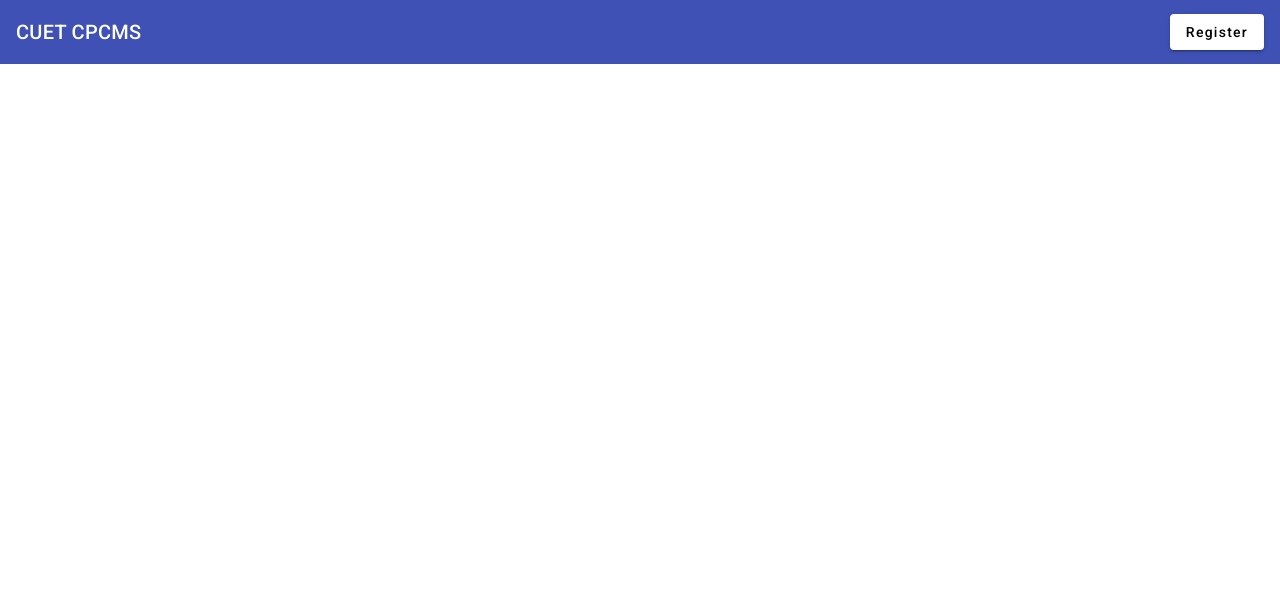
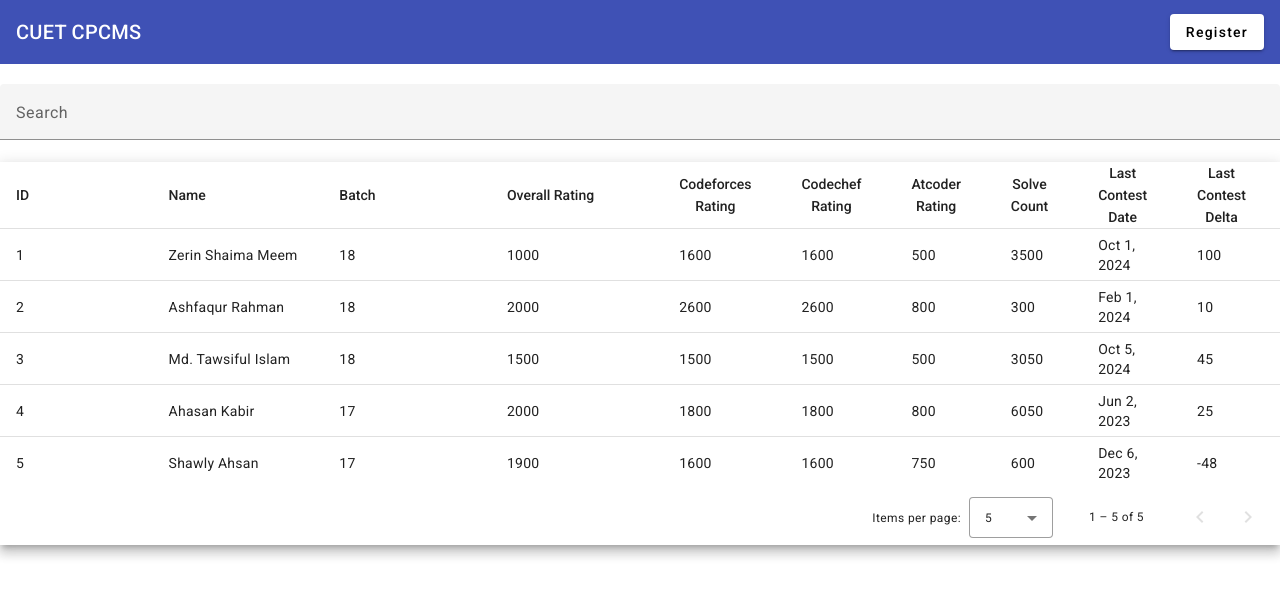
Before and after one commit to AdidR10/cpcms, an Angular app: page / in a window 1280 px wide. Shown: the top 596 px of the page. Built offline with nearby package versions, Linux system fonts and the light colour scheme; data requests are answered from the project's data file.

Commit message:
Leaderboard added with search feature

```diff
--- a/db.json
+++ b/db.json
@@ -38,5 +38,69 @@
       "atcoderHandle": "fwrf",
       "id": 2
     }
+  ],
+  "onlineAPI":[
+    {
+      "id":1,
+      "name":"Zerin Shaima Meem",
+      "batch":18,
+      "overallRating": 1000,
+      "codeforcesRating": 1420,
+      "codechefRating": 1600,
+      "atcoderRating": 500,
+      "solveCount":3500,
+      "lastContestDate": "10-01-2024",
+      "lastContestDelta": 100
+    },
+    {
+      "id":2,
+      "name":"Ashfaqur Rahman",
+      "batch":18,
+      "overallRating": 2000,
+      "codeforcesRating": 1620,
+      "codechefRating": 2600,
+      "atcoderRating": 800,
+      "solveCount":300,
+      "lastContestDate": "02-01-2024",
+      "lastContestDelta": 10
+    },
+    {
+      "id":3,
+      "name":"Md. Tawsiful Islam",
+      "batch":18,
+      "overallRating": 1500,
+      "codeforcesRating": 1500,
+      "codechefRating": 1500,
+      "atcoderRating": 500,
+      "solveCount":3050,
+      "lastContestDate": "10-05-2024",
+      "lastContestDelta": 45
+    },
+    {
+      "id":4,
+      "name":"Ahasan Kabir",
+      "batch":17,
+      "overallRating": 2000,
+      "codeforcesRating": 1900,
+      "codechefRating": 1800,
+      "atcoderRating": 800,
+      "solveCount":6050,
+      "lastContestDate": "06-02-2023",
+      "lastContestDelta": 25
+    },
+    {
+      "id":5,
+      "name":"Shawly Ahsan",
+      "batch":17,
+      "overallRating": 1900,
+      "codeforcesRating": 2000,
+      "codechefRating": 1600,
+      "atcoderRating": 750,
+      "solveCount":600,
+      "lastContestDate": "12-06-2023",
+      "lastContestDelta": -48
+    }
+
+
   ]
 }
--- a/src/app/app-routing.module.ts
+++ b/src/app/app-routing.module.ts
@@ -1,7 +1,9 @@
 import { NgModule } from '@angular/core';
 import { RouterModule, Routes } from '@angular/router';
-
-const routes: Routes = [];
+import { LeaderboardComponent } from './leaderboard/leaderboard.component';
+const routes: Routes = [
+  {path: '', component: LeaderboardComponent}
+];
 
 @NgModule({
   imports: [RouterModule.forRoot(routes)],
--- a/src/app/app.component.html
+++ b/src/app/app.component.html
@@ -5,3 +5,4 @@
     Register
   </button>
 </mat-toolbar>
+<router-outlet></router-outlet>
--- /dev/null
+++ b/src/app/leaderboard/leaderboard.component.html
@@ -0,0 +1,64 @@
+<div class="main-body">
+    <mat-form-field>
+        <mat-label>Search</mat-label>
+        <input matInput (keyup)="applyFilter($event)" placeholder="Ex. Meem" #input>
+    </mat-form-field>
+
+    <div class="mat-elevation-z8">
+        <table mat-table [dataSource]="dataSource" matSort>
+
+            <ng-container matColumnDef="id">
+                <!-- i will show rank here.. -->
+                <th mat-header-cell *matHeaderCellDef mat-sort-header> ID </th>
+                <td mat-cell *matCellDef="let row"> {{row.id}} </td>
+            </ng-container>
+            <ng-container matColumnDef="name">
+                <th mat-header-cell *matHeaderCellDef mat-sort-header> Name </th>
+                <td mat-cell *matCellDef="let row"> {{row.name}} </td>
+            </ng-container>
+            <ng-container matColumnDef="batch">
+                <th mat-header-cell *matHeaderCellDef mat-sort-header> Batch </th>
+                <td mat-cell *matCellDef="let row"> {{row.batch}} </td>
+            </ng-container>
+            <ng-container matColumnDef="overallRating">
+                <th mat-header-cell *matHeaderCellDef mat-sort-header> Overall Rating </th>
+                <td mat-cell *matCellDef="let row"> {{row.overallRating}} </td>
+            </ng-container>
+
+            <ng-container matColumnDef="codeforcesRating">
+                <th mat-header-cell *matHeaderCellDef mat-sort-header> Codeforces Rating </th>
+                <td mat-cell *matCellDef="let row"> {{row.codechefRating}} </td>
+            </ng-container>
+            <ng-container matColumnDef="codechefRating">
+                <th mat-header-cell *matHeaderCellDef mat-sort-header> Codechef Rating </th>
+                <td mat-cell *matCellDef="let row"> {{row.codechefRating}} </td>
+            </ng-container>
+            <ng-container matColumnDef="atcoderRating">
+                <th mat-header-cell *matHeaderCellDef mat-sort-header> Atcoder Rating </th>
+                <td mat-cell *matCellDef="let row"> {{row.atcoderRating}} </td>
+            </ng-container>
+            <ng-container matColumnDef="solveCount">
+                <th mat-header-cell *matHeaderCellDef mat-sort-header> Solve Count </th>
+                <td mat-cell *matCellDef="let row"> {{row.solveCount}} </td>
+            </ng-container>
+            <ng-container matColumnDef="lastContestDate">
+                <th mat-header-cell *matHeaderCellDef mat-sort-header> Last Contest Date </th>
+                <td mat-cell *matCellDef="let row"> {{row.lastContestDate|date}} </td>
+            </ng-container>
+            <ng-container matColumnDef="lastContestDelta">
+                <th mat-header-cell *matHeaderCellDef mat-sort-header> Last Contest Delta </th>
+                <td mat-cell *matCellDef="let row"> {{row.lastContestDelta}} </td>
+            </ng-container>
+
+            <tr mat-header-row *matHeaderRowDef="displayedColumns"></tr>
+            <tr mat-row *matRowDef="let row; columns: displayedColumns;"></tr>
+
+            <!-- Row shown when there is no matching data. -->
+            <tr class="mat-row" *matNoDataRow>
+                <td class="mat-cell" colspan="4">No data matching the filter "{{input.value}}"</td>
+            </tr>
+        </table>
+
+        <mat-paginator [pageSizeOptions]="[5, 10, 25, 100]" aria-label="Select page of users"></mat-paginator>
+    </div>
+</div>
--- /dev/null
+++ b/src/app/leaderboard/leaderboard.component.scss
@@ -0,0 +1,21 @@
+table {
+    width: 100%;
+  }
+
+  .mat-mdc-form-field {
+    font-size: 14px;
+    width: 100%;
+  }
+
+  td, th {
+    width: 25%;
+  }
+
+  .main-body {
+    padding-top: 20px;
+    margin: 0 auto;
+    max-width: 1348px;
+    mat-form-field {
+      width: 100%;
+    }
+  }
--- /dev/null
+++ b/src/app/leaderboard/leaderboard.component.ts
@@ -0,0 +1,42 @@
+import { Component, OnInit, ViewChild } from '@angular/core';
+import { UserService } from '../services/user.service';
+import {MatPaginator } from '@angular/material/paginator';
+import {MatSort} from '@angular/material/sort';
+import {MatTableDataSource} from '@angular/material/table';
+
+@Component({
+  selector: 'app-leaderboard',
+  templateUrl: './leaderboard.component.html',
+  styleUrls: ['./leaderboard.component.scss']
+})
+export class LeaderboardComponent implements OnInit{
+
+  displayedColumns: string[] = ['id', 'name', 'batch', 'overallRating','codeforcesRating','codechefRating','atcoderRating','solveCount','lastContestDate','lastContestDelta'];
+  dataSource!: MatTableDataSource<any>;
+
+  @ViewChild(MatPaginator) paginator!: MatPaginator;
+  @ViewChild(MatSort) sort!: MatSort;
+
+  constructor(private _userService:UserService ){}
+  ngOnInit(): void {
+    this.getUserList();
+  }
+  getUserList(){
+    this._userService.getUserList().subscribe({
+      next:(res)=>{
+        this.dataSource = new MatTableDataSource(res);
+        this.dataSource.sort = this.sort;
+        this.dataSource.paginator = this.paginator;
+      },
+      error: console.log
+    })
+  }
+  applyFilter(event: Event) {
+    const filterValue = (event.target as HTMLInputElement).value;
+    this.dataSource.filter = filterValue.trim().toLowerCase();
+
+    if (this.dataSource.paginator) {
+      this.dataSource.paginator.firstPage();
+    }
+  }
+}
--- a/src/app/services/user.service.ts
+++ b/src/app/services/user.service.ts
@@ -12,4 +12,7 @@ export class UserService {
   addUser(data: any): Observable<any>{
     return this._http.post('http://localhost:3000/users',data);
   }
+  getUserList():Observable<any>{
+    return this._http.get('http://localhost:3000/onlineAPI');
+  }
 }
```
Also changed, not shown: src/app/app.module.ts (+10 -1 lines), 1 other file (tests, documents, lock files or other folders).
